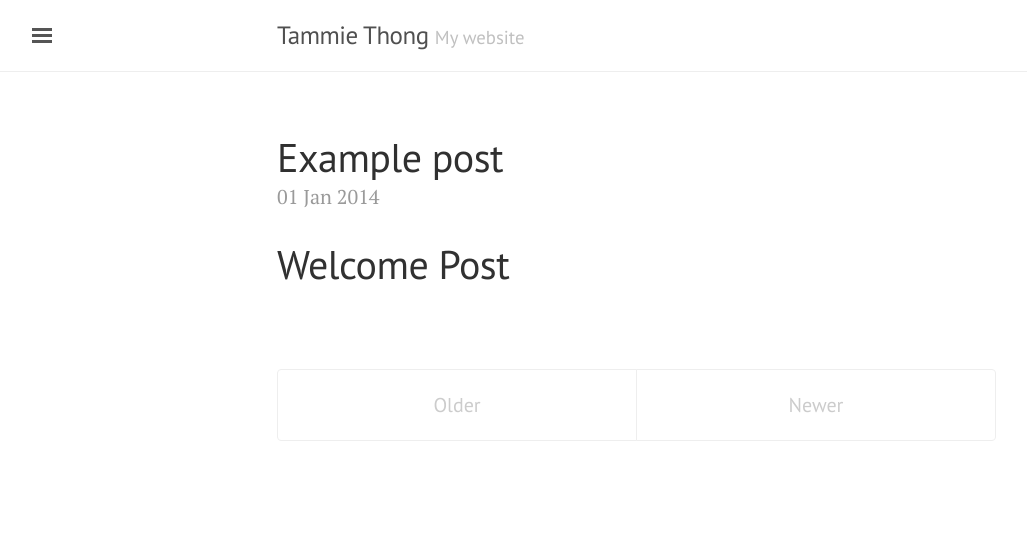
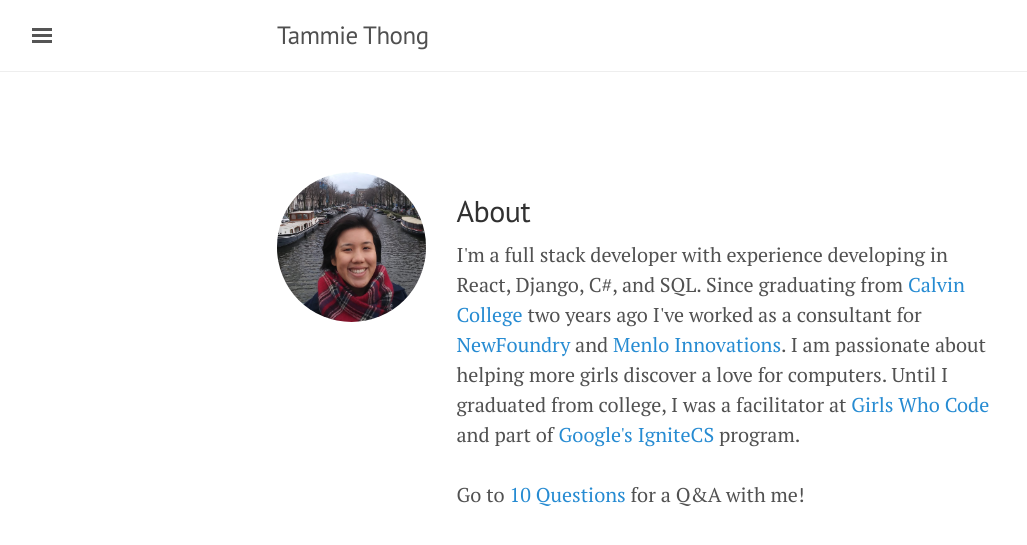
Before and after one commit to tammiet/tammiet.github.io, a Jekyll site: the page built from index.html, in a window 1280 px wide. Shown: the top 545 px of the page, without its empty margins (3-1030 px from the left). Built offline with Jekyll 4.4.1, drawn with Linux system fonts in a browser that asks for light colours; the list of posts is cut into pages by our own code.

Commit message:
removed original index.html page and replaced it with About page

```diff
--- a/_config.yml
+++ b/_config.yml
@@ -5,8 +5,8 @@ permalink:           /:categories/:year/:month/:day/:title
 
 # Setup
 title:               Tammie Thong
-tagline:             My website
-description:         An exciting person
+# tagline:             My website
+# description:         An exciting person
 url:                 ''
 baseurl:             ''
 paginate:            5
--- a/index.html
+++ b/index.html
@@ -1,37 +1,14 @@
 ---
-layout: default
-title: Home
+layout: page
 ---
 
-<div class="posts">
-  {% for post in paginator.posts %}
-  <div class="post">
-    <h1 class="post-title">
-      <a href="{{ site.baseurl }}/{{ post.url }}">
-        {{ post.title }}
-      </a>
-    </h1>
-
-    <span class="post-date">{{ post.date | date_to_string }}</span>
-
-    {{ post.content }}
-  </div>
-  {% endfor %}
+<div class="about-content">
+	<div class="my-image"><img src="/images/tammie-amsterdam.jpeg" alt="Tammie"></div>
+	<div class="about-text">
+		<h2>About</h2>
+		I'm a full stack developer with experience developing in React, Django, C#, and SQL. Since graduating from <a href="https://calvin.edu/">Calvin College</a> two years ago I've worked as a consultant for <a href="http://thenewfoundry.com/">NewFoundry</a> and <a href="https://menloinnovations.com/">Menlo Innovations</a>. I am passionate about helping more girls discover a love for computers. Until I graduated from college, I was a facilitator at <a href="https://girlswhocode.com/">Girls Who Code</a> and part of <a href="https://sites.google.com/view/ignitecs">Google's IgniteCS</a> program.
+    <br />
+    <br />
+    Go to <a href="/questions"/>10 Questions</a> for a Q&A with me!
+	</div>
 </div>
-
-<div class="pagination">
-  {% if paginator.next_page %}
-    <a class="pagination-item older" href="{{ site.baseurl }}/page{{paginator.next_page}}">Older</a>
-  {% else %}
-    <span class="pagination-item older">Older</span>
-  {% endif %}
-  {% if paginator.previous_page %}
-    {% if paginator.page == 2 %}
-      <a class="pagination-item newer" href="{{ site.baseurl }}/">Newer</a>
-    {% else %}
-      <a class="pagination-item newer" href="{{ site.baseurl }}/page{{paginator.previous_page}}">Newer</a>
-    {% endif %}
-  {% else %}
-    <span class="pagination-item newer">Newer</span>
-  {% endif %}
-</div>
```
Also changed, not shown: about.md (deleted, +0 -12 lines), 1 other file.
